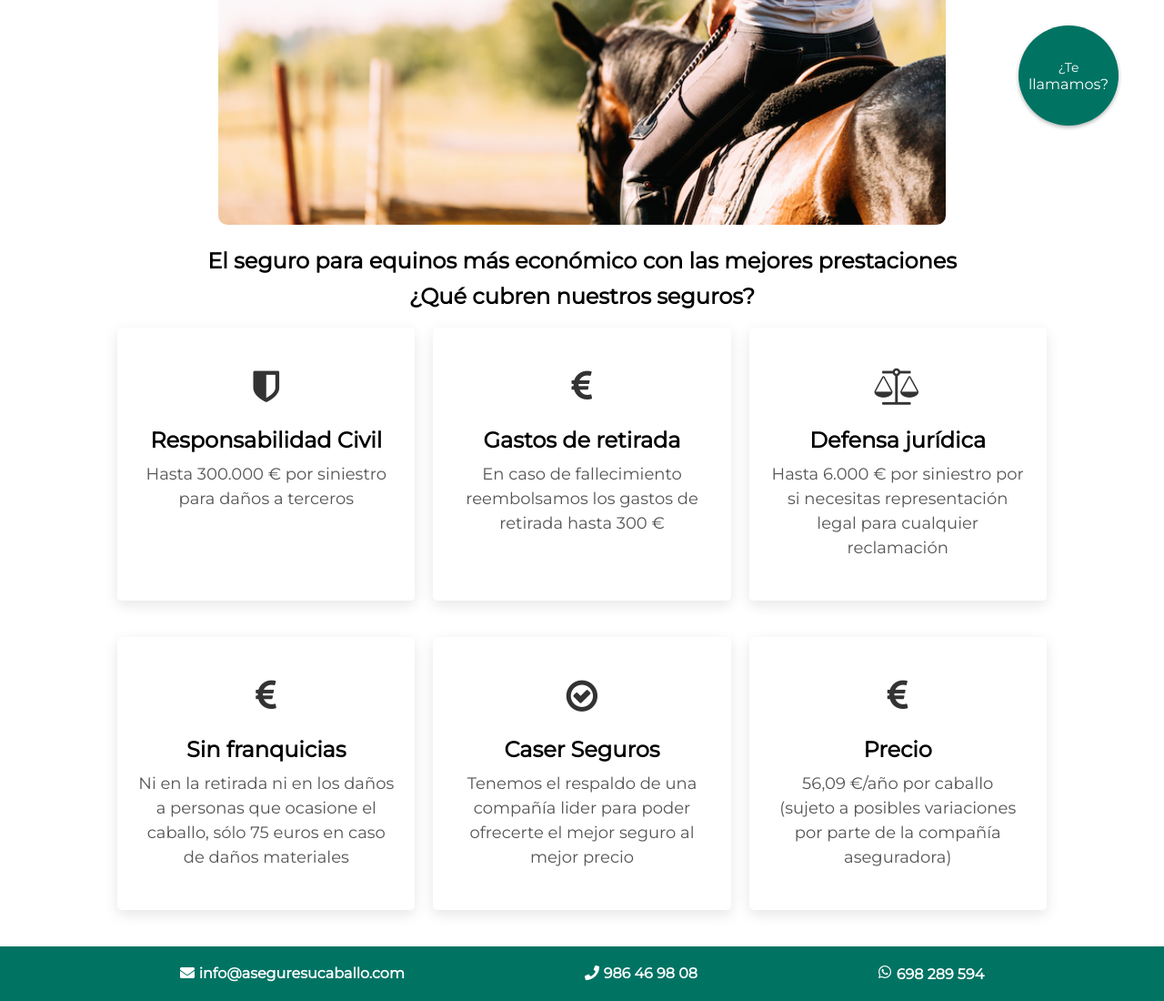
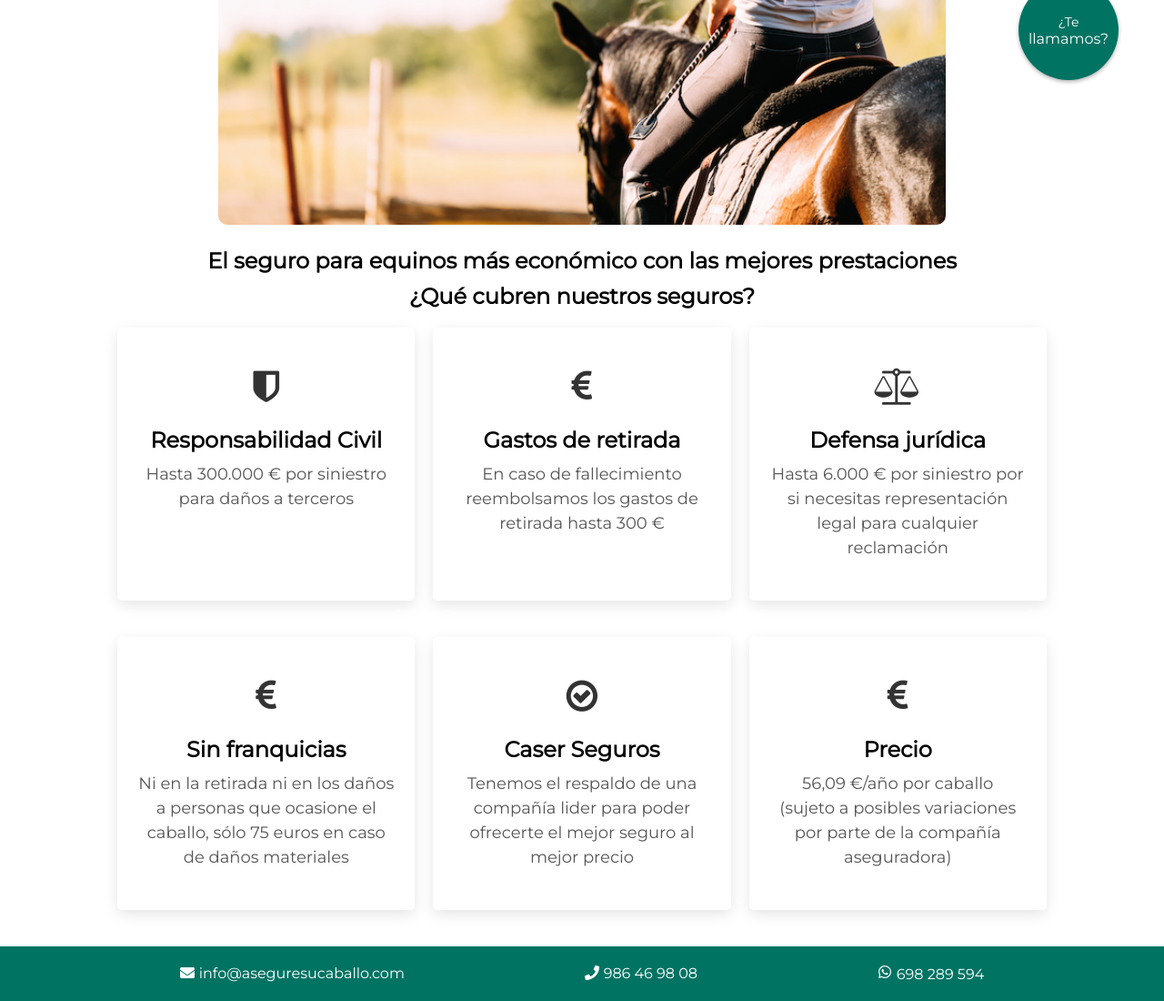
Before and after one commit to Meira81/www.aseguresucaballo.com, a React (Vite) app: page / in a window 1280 px wide. Shown: the part 362-1462 px from the top of the page at 91% size. Built offline with nearby package versions, Linux system fonts and the light colour scheme.

Commit message:
cambios floating

```diff
--- a/src/components/FloatingButton/FloatingButton.css
+++ b/src/components/FloatingButton/FloatingButton.css
@@ -1,6 +1,6 @@
 .floating-button {
   position: fixed;
-  bottom: 300px;
+  bottom: 350px;
   right: 50px;
 }
 
--- a/src/components/Footer/Footer.jsx
+++ b/src/components/Footer/Footer.jsx
@@ -18,7 +18,7 @@ const Footer = () => {
               <span
                 style={{
                   color: "white",
-                  fontWeight: "bold",
+                  /* fontWeight: "bold", */
                   marginLeft: "5px",
                 }}
               >
@@ -32,7 +32,7 @@ const Footer = () => {
               <span
                 style={{
                   color: "white",
-                  fontWeight: "bold",
+                  /* fontWeight: "bold", */
                   marginLeft: "5px",
                 }}
               >
@@ -49,7 +49,7 @@ const Footer = () => {
               <span
                 style={{
                   color: "white",
-                  fontWeight: "bold",
+                  /* fontWeight: "bold", */
                   marginLeft: "5px",
                 }}
               >
```
